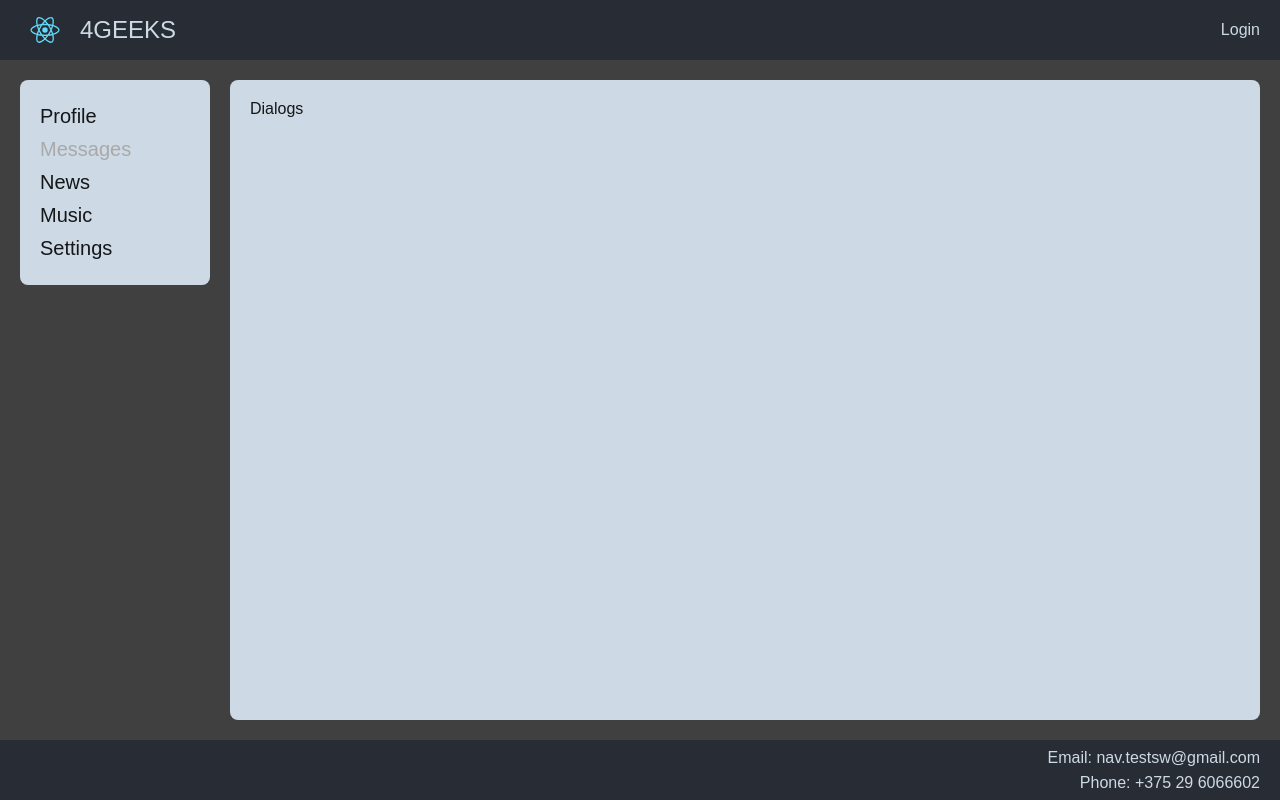
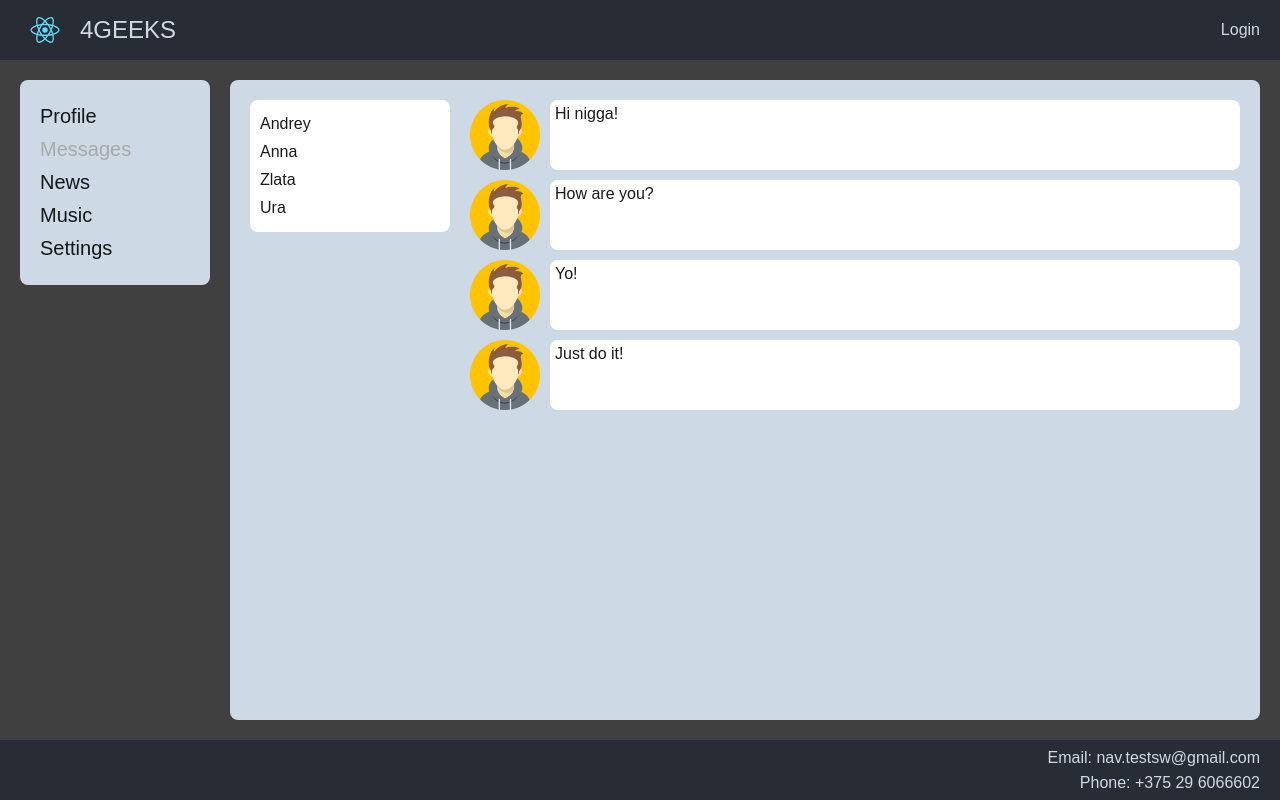
Before and after one commit to andreynav/social-network, a React (Create React App) app: page /massages in a window 1280 px wide. Built offline with nearby package versions, Linux system fonts and the light colour scheme.

Commit message:
21 - added dialogs components

```diff
--- a/src/components/dialogs/Dialogs.jsx
+++ b/src/components/dialogs/Dialogs.jsx
@@ -1,9 +1,24 @@
 import React from "react";
+import style from "./Dialogs.module.css";
+import DialogMessage from './dialogMessages/DialogMessage'
+import DialogUser from "./dialogUsers/DialogUser";
+
 
 export default function Dialogs() {
     return (
-        <div>
-            Dialogs
+        <div className={style.dialogWrapper}>
+            <div className={style.dialogUsers}>
+                <DialogUser userName='Andrey' />
+                <DialogUser userName='Anna' />
+                <DialogUser userName='Zlata' />
+                <DialogUser userName='Ura' />
+            </div>
+            <div className={style.dialogMessages}>
+                <DialogMessage message='Hi nigga!' />
+                <DialogMessage message='How are you?' />
+                <DialogMessage message='Yo!' />
+                <DialogMessage message='Just do it!' />
+            </div>
         </div>
     );
 }
--- a/src/components/dialogs/Dialogs.module.css
+++ b/src/components/dialogs/Dialogs.module.css
@@ -0,0 +1,16 @@
+.dialogWrapper {
+    display: grid;
+    grid-template-columns: 200px 1fr;
+}
+
+.dialogUsers {
+    display: grid;
+    align-self: start;
+    background-color: white;
+    border-radius: 8px;
+    padding: 10px;
+}
+
+.dialogMessages {
+    margin-left: 20px;
+}
--- /dev/null
+++ b/src/components/dialogs/dialogMessages/DialogMessage.jsx
@@ -0,0 +1,14 @@
+import React from "react";
+import style from "./DialogMessage.module.css";
+import avatar from "../../../assets/img/avatar-post.png";
+
+export default function DialogMessage({ message }) {
+    return (
+        <div className={style.messageWrapper}>
+            <div className={style.userAvatar}>
+                <img src={avatar} alt='avatar'/>
+            </div>
+            <div className={style.message}>{message}</div>
+        </div>
+    );
+}
--- /dev/null
+++ b/src/components/dialogs/dialogMessages/DialogMessage.module.css
@@ -0,0 +1,24 @@
+.messageWrapper {
+    display: grid;
+    grid-template-columns: 80px 1fr;
+    margin-bottom: 10px;
+}
+
+.userAvatar {
+    border-radius: 35px;
+    height: 70px;
+    width: 70px;
+    align-self: start;
+    align-items: start;
+}
+
+.userAvatar > img {
+    height: 70px;
+    width: 70px;
+}
+
+.message {
+    background-color: white;
+    border-radius: 8px;
+    padding: 5px;
+}
--- /dev/null
+++ b/src/components/dialogs/dialogUsers/DialogUser.jsx
@@ -0,0 +1,10 @@
+import React from "react";
+import style from "./DialogUser.module.css";
+
+export default function DialogUser({ userName }) {
+    return (
+        <div className={style.dialogUser}>
+            {userName}
+        </div>
+    );
+}
--- /dev/null
+++ b/src/components/dialogs/dialogUsers/DialogUser.module.css
@@ -0,0 +1,3 @@
+.dialogUser {
+    margin: 5px 0;
+}
```
